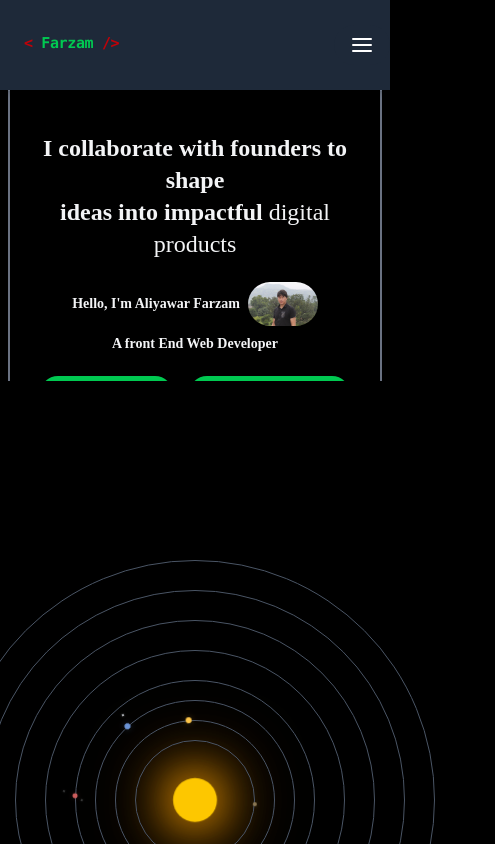
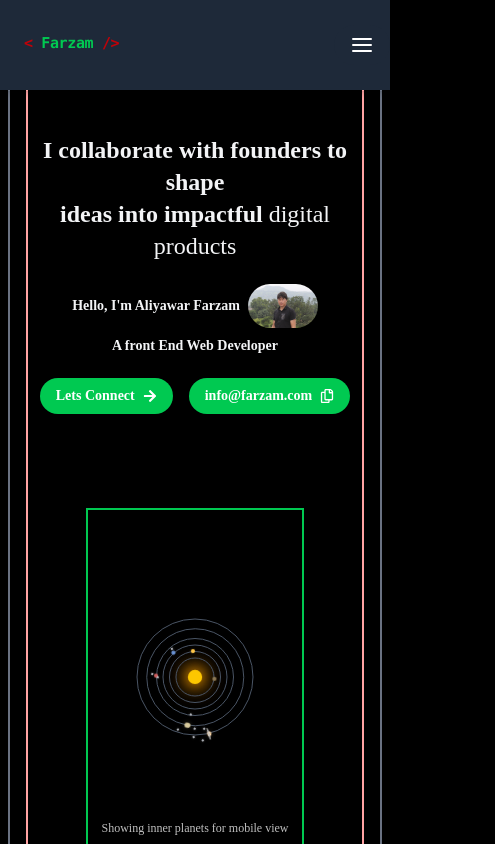
Before and after one commit to farzam313/PortFolio, a React (Vite) app: page / in a window 390 px wide. Shown: the top 844 px of the page, 495 px wide, since content can reach past the window. Built offline with nearby package versions, Linux system fonts and the light colour scheme; a web font is replaced by a local one.

Commit message:
adjustment

```diff
--- a/src/components/Solar.tsx
+++ b/src/components/Solar.tsx
@@ -1,22 +1,59 @@
-import React from 'react';
+import React, { useState, useEffect } from 'react';
 
 const SolarSystem = () => {
+  const [screenSize, setScreenSize] = useState({
+    width: typeof window !== 'undefined' ? window.innerWidth : 1200,
+    height: typeof window !== 'undefined' ? window.innerHeight : 800
+  });
+
+  useEffect(() => {
+    const handleResize = () => {
+      setScreenSize({
+        width: window.innerWidth,
+        height: window.innerHeight
+      });
+    };
+
+    window.addEventListener('resize', handleResize);
+    return () => window.removeEventListener('resize', handleResize);
+  }, []);
+
+  // Calculate scale factor based on screen size
+  const getScaleFactor = () => {
+    const baseWidth = 1200;
+    const baseHeight = 800;
+    const scaleX = screenSize.width / baseWidth;
+    const scaleY = screenSize.height / baseHeight;
+    return Math.min(scaleX, scaleY, 1.2); // Cap at 1.2x for very large screens
+  };
+
+  const scaleFactor = getScaleFactor();
+  const isMobile = screenSize.width < 768;
+  const isTablet = screenSize.width >= 768 && screenSize.width < 1024;
+
   const planets = [
-    { name: 'Mercury', size: 4, distance: 60, speed: 4.8, color: '#8C7853', moons: [] },
-    { name: 'Venus', size: 6, distance: 80, speed: 3.5, color: '#FFC649', moons: [] },
-    { name: 'Earth', size: 6, distance: 100, speed: 3.0, color: '#6B93D6', moons: [{ name: 'Moon', size: 2, distance: 12, speed: 8 }] },
-    { name: 'Mars', size: 5, distance: 120, speed: 2.4, color: '#CD5C5C', moons: [{ name: 'Phobos', size: 1, distance: 8, speed: 12 }, { name: 'Deimos', size: 1, distance: 12, speed: 8 }] },
-    { name: 'Jupiter', size: 18, distance: 150, speed: 1.3, color: '#D8CA9D', moons: [{ name: 'Io', size: 2, distance: 25, speed: 6 }, { name: 'Europa', size: 2, distance: 30, speed: 5 }, { name: 'Ganymede', size: 2.5, distance: 35, speed: 4 }, { name: 'Callisto', size: 2, distance: 40, speed: 3 }] },
-    { name: 'Saturn', size: 15, distance: 180, speed: 1.0, color: '#FAD5A5', moons: [{ name: 'Titan', size: 2.5, distance: 28, speed: 5 }, { name: 'Enceladus', size: 1.5, distance: 22, speed: 7 }] },
-    { name: 'Uranus', size: 10, distance: 210, speed: 0.7, color: '#4FD0E7', moons: [{ name: 'Titania', size: 1.5, distance: 18, speed: 6 }] },
-    { name: 'Neptune', size: 10, distance: 240, speed: 0.5, color: '#4B70DD', moons: [{ name: 'Triton', size: 2, distance: 20, speed: 5 }] }
+    { name: 'Mercury', size: 4 * scaleFactor, distance: 60 * scaleFactor, speed: 4.8, color: '#8C7853', moons: [] },
+    { name: 'Venus', size: 6 * scaleFactor, distance: 80 * scaleFactor, speed: 3.5, color: '#FFC649', moons: [] },
+    { name: 'Earth', size: 6 * scaleFactor, distance: 100 * scaleFactor, speed: 3.0, color: '#6B93D6', moons: [{ name: 'Moon', size: 2 * scaleFactor, distance: 12 * scaleFactor, speed: 8 }] },
+    { name: 'Mars', size: 5 * scaleFactor, distance: 120 * scaleFactor, speed: 2.4, color: '#CD5C5C', moons: [{ name: 'Phobos', size: 1 * scaleFactor, distance: 8 * scaleFactor, speed: 12 }, { name: 'Deimos', size: 1 * scaleFactor, distance: 12 * scaleFactor, speed: 8 }] },
+    { name: 'Jupiter', size: 18 * scaleFactor, distance: 150 * scaleFactor, speed: 1.3, color: '#D8CA9D', moons: [{ name: 'Io', size: 2 * scaleFactor, distance: 25 * scaleFactor, speed: 6 }, { name: 'Europa', size: 2 * scaleFactor, distance: 30 * scaleFactor, speed: 5 }, { name: 'Ganymede', size: 2.5 * scaleFactor, distance: 35 * scaleFactor, speed: 4 }, { name: 'Callisto', size: 2 * scaleFactor, distance: 40 * scaleFactor, speed: 3 }] },
+    { name: 'Saturn', size: 15 * scaleFactor, distance: 180 * scaleFactor, speed: 1.0, color: '#FAD5A5', moons: [{ name: 'Titan', size: 2.5 * scaleFactor, distance: 28 * scaleFactor, speed: 5 }, { name: 'Enceladus', size: 1.5 * scaleFactor, distance: 22 * scaleFactor, speed: 7 }] },
+    { name: 'Uranus', size: 10 * scaleFactor, distance: 210 * scaleFactor, speed: 0.7, color: '#4FD0E7', moons: [{ name: 'Titania', size: 1.5 * scaleFactor, distance: 18 * scaleFactor, speed: 6 }] },
+    { name: 'Neptune', size: 10 * scaleFactor, distance: 240 * scaleFactor, speed: 0.5, color: '#4B70DD', moons: [{ name: 'Triton', size: 2 * scaleFactor, distance: 20 * scaleFactor, speed: 5 }] }
   ];
 
+  // Filter planets for mobile to avoid overcrowding
+  const visiblePlanets = isMobile ? planets.slice(0, 6) : planets;
+
+  const sunSize = 40 * scaleFactor;
+  const containerWidth = isMobile ? screenSize.width * 0.9 : isTablet ? screenSize.width * 0.85 : Math.min(600 * scaleFactor, screenSize.width * 0.8);
+  const containerHeight = isMobile ? screenSize.height * 0.7 : isTablet ? screenSize.height * 0.75 : Math.min(400 * scaleFactor, screenSize.height * 0.8);
+
   return (
-    <div className="w-full h-[85vh] bg-black overflow-hidden relative flex items-center justify-center">
+    <div className="lg:w-[70vh] lg:min-h-[70vh] bg-black overflow-hidden relative flex items-center  justify-center border-green-500 border-2 w-[65%] h-[40%]">
       {/* Stars background */}
       {/* <div className="absolute inset-0">
-        {[...Array(200)].map((_, i) => (
+        {[...Array(isMobile ? 100 : 200)].map((_, i) => (
           <div
             key={i}
             className="absolute bg-white rounded-full opacity-60"
@@ -32,23 +69,31 @@ const SolarSystem = () => {
       </div> */}
 
       {/* Solar system container */}
-      <div className="relative mt-[120px] mr[30px]" style={{ width: '600px', height: '400px'  }}>
+      <div
+        className="relative "
+        style={{
+          width: containerWidth + 'px',
+          height: containerHeight + 'px',
+          minWidth: '300px',
+          minHeight: '200px'
+        }}
+      >
         {/* Sun */}
         <div
           className="absolute bg-yellow-400 rounded-full shadow-lg"
           style={{
-            width: '40px',
-            height: '40px',
+            width: sunSize + 'px',
+            height: sunSize + 'px',
             left: '50%',
             top: '50%',
             transform: 'translate(-50%, -50%)',
-            boxShadow: '0 0 40px #FFA500, 0 0 60px #FFA500, 0 0 80px #FF8C00',
+            boxShadow: `0 0 ${sunSize}px #FFA500, 0 0 ${sunSize * 1.5}px #FFA500, 0 0 ${sunSize * 2}px #FF8C00`,
             animation: 'pulse 2s infinite alternate'
           }}
         />
 
         {/* Orbital paths */}
-        {planets.map((planet) => (
+        {visiblePlanets.map((planet) => (
           <div
             key={`orbit-${planet.name}`}
             className="absolute border border-gray-600 border-opacity-30 rounded-full"
@@ -63,7 +108,7 @@ const SolarSystem = () => {
         ))}
 
         {/* Planets */}
-        {planets.map((planet) => (
+        {visiblePlanets.map((planet) => (
           <div
             key={planet.name}
             className="absolute"
@@ -77,7 +122,7 @@ const SolarSystem = () => {
             }}
           >
             <div
-              className="absolute rounded-full shadow-md"
+              className="absolute rounded-full shadow-md cursor-pointer hover:brightness-110 transition-all duration-300"
               style={{
                 width: planet.size + 'px',
                 height: planet.size + 'px',
@@ -85,7 +130,9 @@ const SolarSystem = () => {
                 left: '100%',
                 top: '50%',
                 transform: 'translate(-50%, -50%)',
-                boxShadow: `0 0 ${planet.size}px ${planet.color}40`
+                boxShadow: `0 0 ${planet.size}px ${planet.color}40`,
+                minWidth: '4px',
+                minHeight: '4px'
               }}
               title={planet.name}
             />
@@ -107,12 +154,14 @@ const SolarSystem = () => {
                 <div
                   className="absolute rounded-full bg-gray-300 shadow-sm"
                   style={{
-                    width: moon.size + 'px',
-                    height: moon.size + 'px',
+                    width: Math.max(moon.size, 2) + 'px',
+                    height: Math.max(moon.size, 2) + 'px',
                     left: '100%',
                     top: '50%',
                     transform: 'translate(-50%, -50%)',
-                    boxShadow: '0 0 2px rgba(255, 255, 255, 0.5)'
+                    boxShadow: '0 0 2px rgba(255, 255, 255, 0.5)',
+                    minWidth: '2px',
+                    minHeight: '2px'
                   }}
                   title={moon.name}
                 />
@@ -125,8 +174,8 @@ const SolarSystem = () => {
                 <div
                   className="absolute"
                   style={{
-                    width: planet.size + 16 + 'px',
-                    height: (planet.size + 16) * 0.25 + 'px',
+                    width: planet.size + 16 * scaleFactor + 'px',
+                    height: (planet.size + 16 * scaleFactor) * 0.25 + 'px',
                     left: '100%',
                     top: '50%',
                     transform: 'translate(-50%, -50%) scaleX(1.2) scaleY(0.6) rotate(-8deg)',
@@ -138,8 +187,8 @@ const SolarSystem = () => {
                 <div
                   className="absolute"
                   style={{
-                    width: planet.size + 12 + 'px',
-                    height: (planet.size + 12) * 0.22 + 'px',
+                    width: planet.size + 12 * scaleFactor + 'px',
+                    height: (planet.size + 12 * scaleFactor) * 0.22 + 'px',
                     left: '100%',
                     top: '50%',
                     transform: 'translate(-50%, -50%) scaleX(1.2) scaleY(0.6) rotate(-8deg)',
@@ -151,8 +200,8 @@ const SolarSystem = () => {
                 <div
                   className="absolute"
                   style={{
-                    width: planet.size + 8 + 'px',
-                    height: (planet.size + 8) * 0.2 + 'px',
+                    width: planet.size + 8 * scaleFactor + 'px',
+                    height: (planet.size + 8 * scaleFactor) * 0.2 + 'px',
                     left: '100%',
                     top: '50%',
                     transform: 'translate(-50%, -50%) scaleX(1.2) scaleY(0.6) rotate(-8deg)',
@@ -167,14 +216,16 @@ const SolarSystem = () => {
         ))}
       </div>
 
-      {/* Planet labels */}
-      {/* <div className="absolute top-4 left-4 text-white">
-        <h1 className="text-2xl font-bold mb-4">Solar System</h1>
-        <div className="space-y-1 text-sm">
-          {planets.map((planet) => (
+      {/* Planet labels - responsive positioning
+      <div className={`absolute text-white ${isMobile ? 'top-2 left-2' : 'top-4 left-4'}`}>
+        <h1 className={`font-bold mb-2 ${isMobile ? 'text-lg' : isTablet ? 'text-xl' : 'text-2xl'}`}>
+          Solar System
+        </h1>
+        <div className={`space-y-1 ${isMobile ? 'text-xs' : 'text-sm'}`}>
+          {visiblePlanets.map((planet) => (
             <div key={planet.name} className="flex items-center space-x-2">
               <div
-                className="w-3 h-3 rounded-full"
+                className={`rounded-full ${isMobile ? 'w-2 h-2' : 'w-3 h-3'}`}
                 style={{ backgroundColor: planet.color }}
               />
               <span>{planet.name}</span>
@@ -183,8 +234,15 @@ const SolarSystem = () => {
         </div>
       </div> */}
 
+      {/* Mobile info */}
+      {isMobile && (
+        <div className="absolute bottom-2 left-2 right-2 text-white text-xs text-center opacity-75">
+          Showing inner planets for mobile view
+        </div>
+      )}
+
       {/* CSS Animations */}
-      <style > {`
+      <style>{`
         @keyframes pulse {
           0% { transform: translate(-50%, -50%) scale(1); }
           100% { transform: translate(-50%, -50%) scale(1.1); }
@@ -195,14 +253,14 @@ const SolarSystem = () => {
           100% { opacity: 1; }
         }
 
-        ${planets.map(planet => `
+        ${visiblePlanets.map(planet => `
           @keyframes orbit-${planet.name} {
             from { transform: translate(-50%, -50%) rotate(0deg); }
             to { transform: translate(-50%, -50%) rotate(360deg); }
           }
         `).join('\n')}
 
-        ${planets.map(planet =>
+        ${visiblePlanets.map(planet =>
           planet.moons.map(moon => `
             @keyframes moon-orbit-${planet.name}-${moon.name} {
               from { transform: translate(-50%, -50%) rotate(0deg); }
--- a/src/layout/Section.jsx
+++ b/src/layout/Section.jsx
@@ -6,7 +6,10 @@ const Section = ({ id, children, className = " " }) => {
       id={id}
       className={` flex flex-col  min-h-screen   px-4 m-[8px] border-l-2 border-r-2 border-gray-500  text-gray-100 my-0 ${className}`}
     >
-      <div id="children" className="  flex-1 mx-0 max-w-full   my-auto">
+      <div
+        id="children"
+        className="  border-red-300 border-2 flex-1 mx-0 max-w-full   my-auto"
+      >
         {children}
       </div>
     </section>
--- a/src/layout/Sections/Hero.jsx
+++ b/src/layout/Sections/Hero.jsx
@@ -42,7 +42,7 @@ const Hero = () => {
       <div className="flex  justify-center items-center mt-4 gap-4">
         <Button caption="Lets Connect" Icon={FaArrowRight} />
         <Button
-          caption={copied ? "Copied!" : "info@farzam.com"}
+          caption={copied ? "Emai Copied!" : "info@farzam.com"}
           Icon={copied ? BiCheckDouble : FaRegCopy}
           onClick={EmailCopy}
         />
@@ -58,9 +58,9 @@ const Hero = () => {
       <div className="relative max-w-full overflow-hidden mx-auto flex-1">
         <Bio />
       </div>
-      <div className="flex justify-center items-center rounded-2xl my-5 max-h-[20%] gap-2 lg:mt-[50px]">
-        <SolarSystem />
-      </div>
+      {/* <div className="flex justify-center items-center rounded-2xl my-5 gap-2 lg:mt-[50px] border-2 border-green-400"> */}
+      <SolarSystem />
+      {/* </div> */}
     </div>
   );
 };
```
